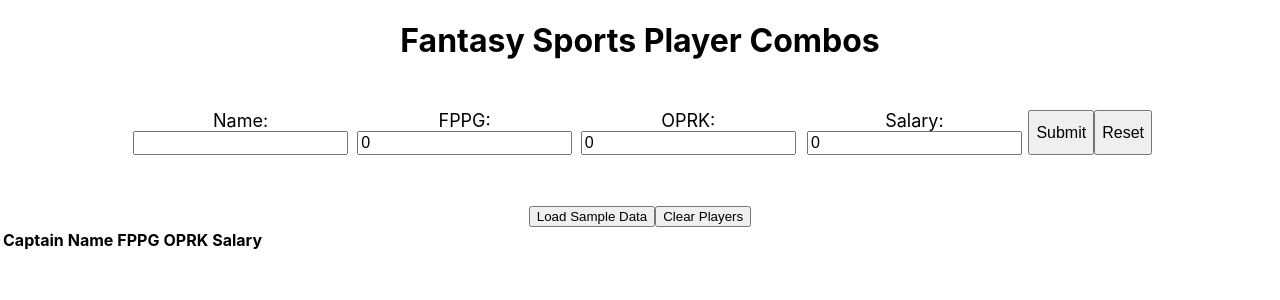
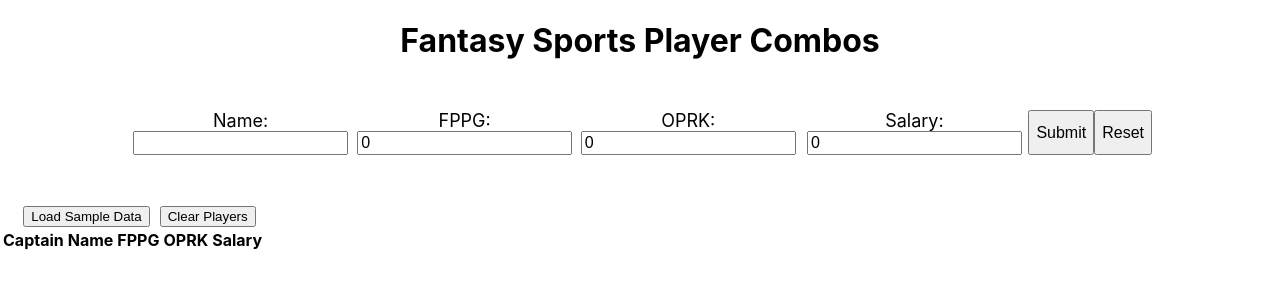
Before and after one commit to aaronw4/FantasyCombos, a React (Create React App) app in the folder fantasy/: page / in a window 1280 px wide. Shown: the top 300 px of the page. Built offline with nearby package versions, Linux system fonts and the light colour scheme.

Commit message:
Add css to handle team cards

```diff
--- a/fantasy/src/App.css
+++ b/fantasy/src/App.css
@@ -1,5 +1,32 @@
 .App {
   text-align: center;
+}
+#playerTeamsCont {
+  display: flex;
+}
+#playerCont {
+  display: block;
+  button {
+    margin-left: 10px;
+  }
+}
+table {
+  width: 25%;
+}
+#teamCombos {
+  display: flex;
+  flex-wrap: wrap;
+  justify-content: space-evenly;
+  gap: 10px;
+}
+.team {
+  flex-basis: 250px;
+  text-align: left;
+  border: 1px solid black;
+  padding: 5px;
+}
+.teamRow td {
+  padding-left: 5px;
 }
 form {
   width: 80%;
```
